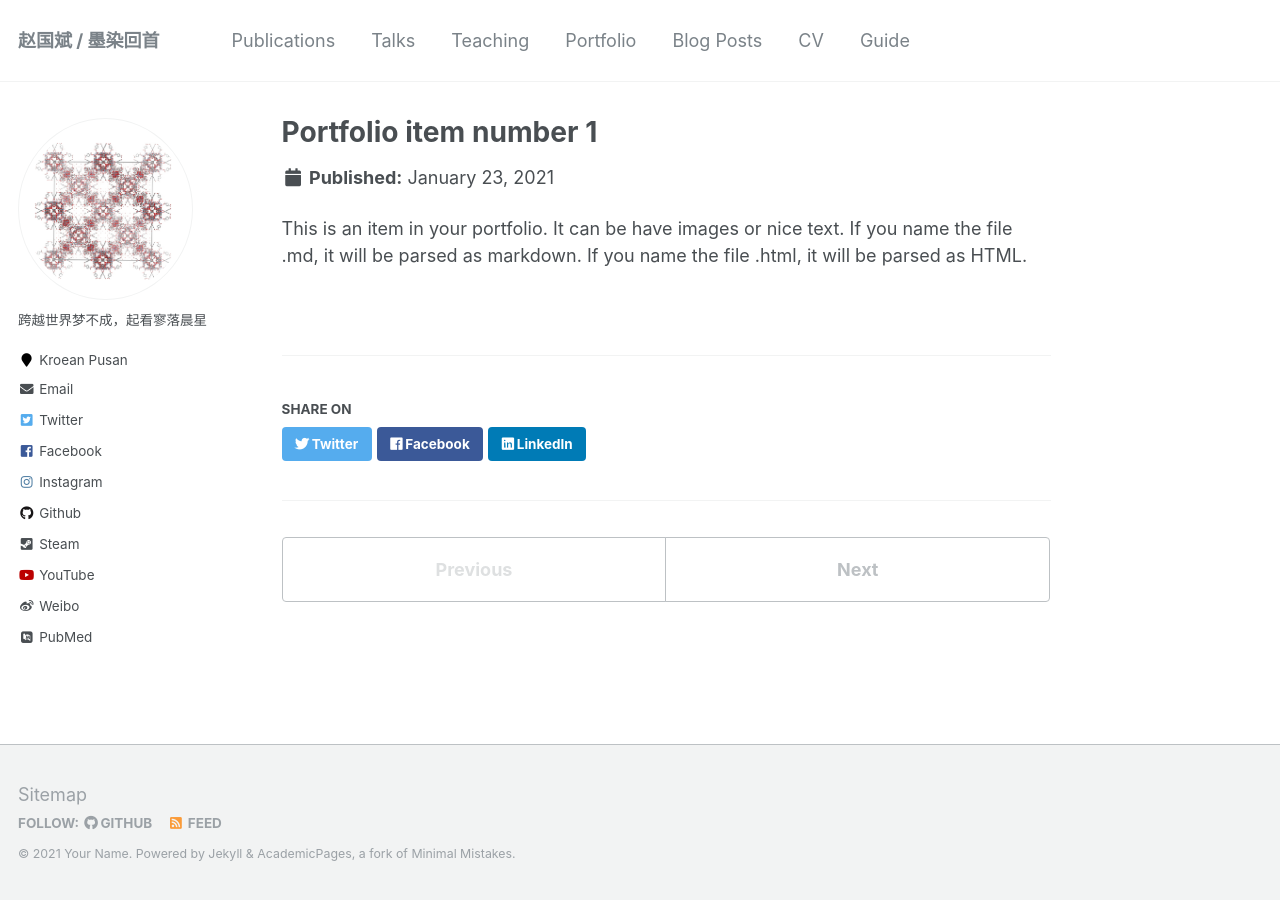
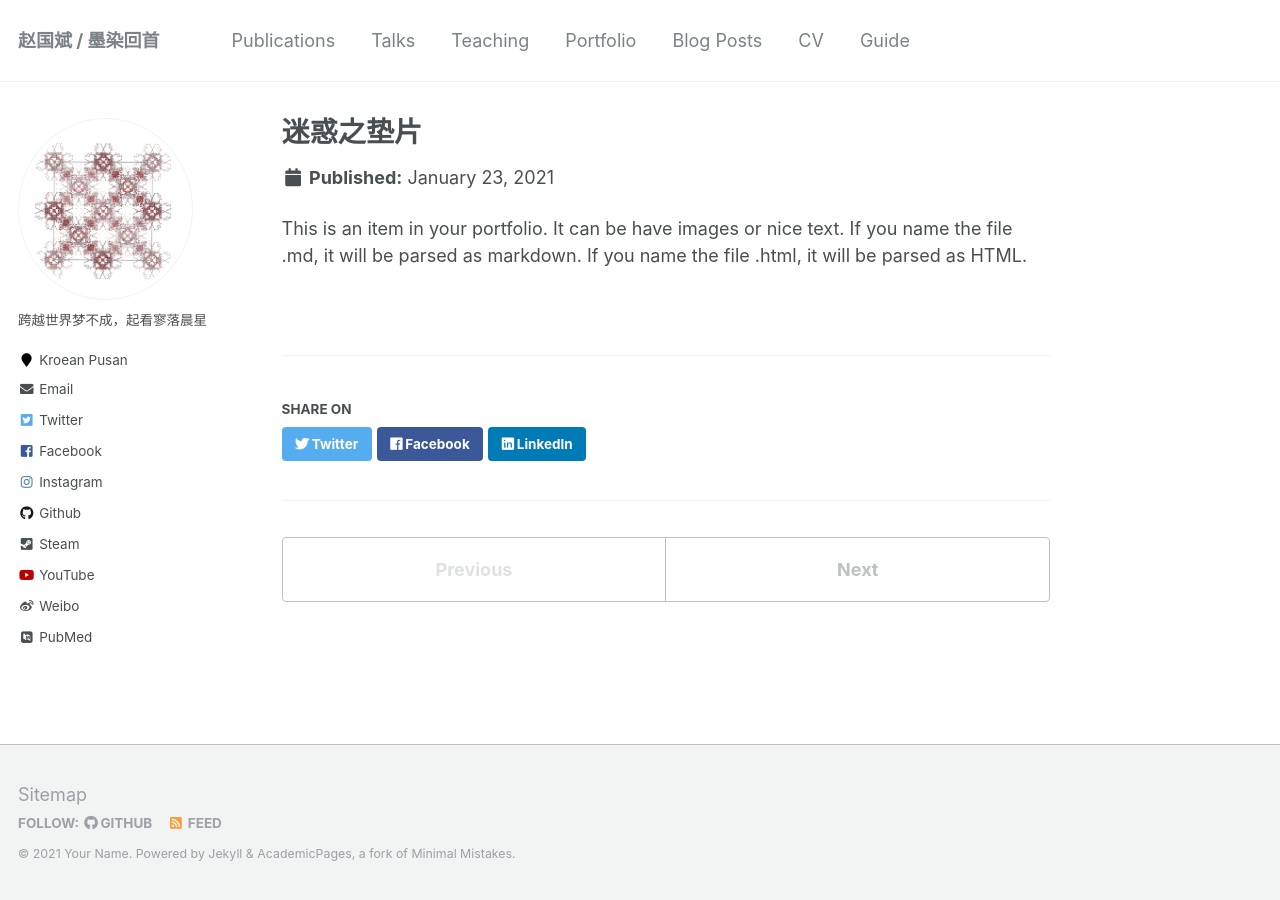
Before and after one commit to sxm13/ZGBshenxiaomoCV.github.io, a Jekyll site: the page built from _portfolio/portfolio-1.md, in a window 1280 px wide. Built offline with Jekyll 4.4.1, drawn with Linux system fonts in a browser that asks for light colours; some web fonts are replaced.

Commit message:
Update portfolio-1.md

```diff
--- a/_portfolio/portfolio-1.md
+++ b/_portfolio/portfolio-1.md
@@ -1,6 +1,6 @@
 ---
-title: "Portfolio item number 1"
-excerpt: "Short description of portfolio item number 1<br/><img src='/images/500x300.png'>"
+title: "迷惑之垫片"
+excerpt: "合成MOFs，垫片失踪，十分迷惑<br/><img src='/images/垫片.jpg'>"
 collection: portfolio
 ---
 
```
